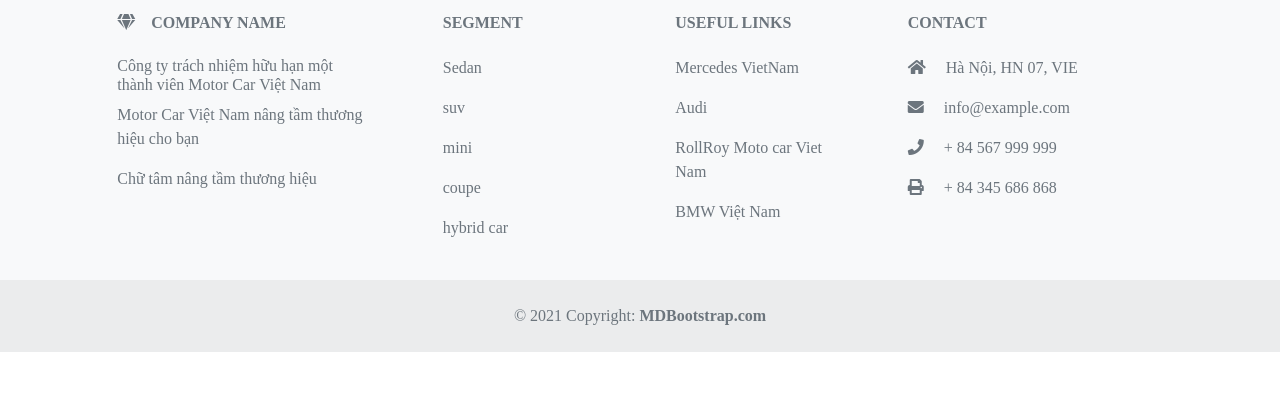
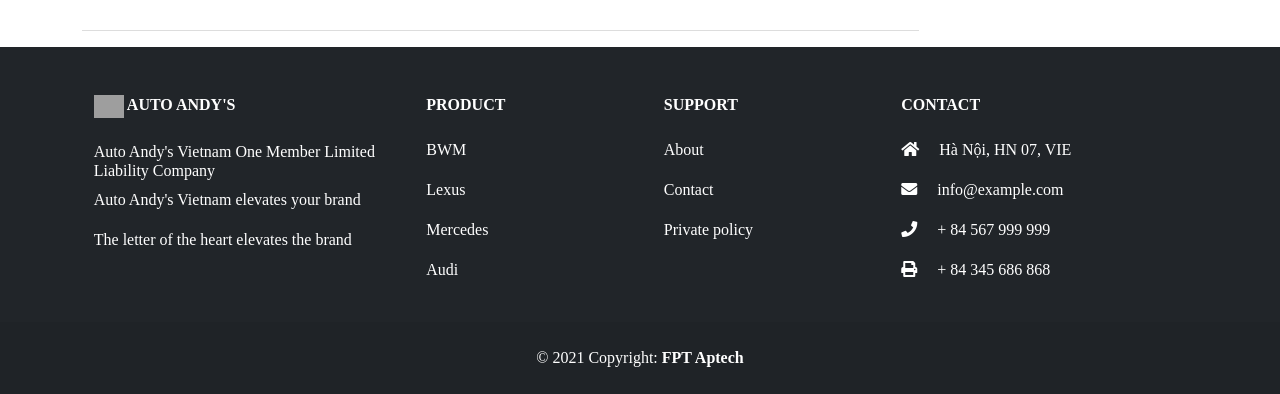
Before and after one commit to phuonghd28/auto-andy, a PHP site: page /views/about.html in a window 1280 px wide. Shown: the part 1170-1564 px from the top of the page. Before the commit the page ends 1522 px from the top, so only its background shows below. Run offline with PHP 8.4, Linux system fonts and the light colour scheme; some libraries are stand-ins or nearby versions; some web fonts are replaced; grey boxes are pictures that could not be loaded.

Commit message:
update project

```diff
--- a/views/about.html
+++ b/views/about.html
@@ -12,6 +12,7 @@
           integrity="sha384-KyZXEAg3QhqLMpG8r+8fhAXLRk2vvoC2f3B09zVXn8CA5QIVfZOJ3BCsw2P0p/We" crossorigin="anonymous">
     <link rel="stylesheet" href="https://pro.fontawesome.com/releases/v5.10.0/css/all.css"
           integrity="sha384-AYmEC3Yw5cVb3ZcuHtOA93w35dYTsvhLPVnYs9eStHfGJvOvKxVfELGroGkvsg+p" crossorigin="anonymous"/>
+    <link rel="stylesheet" href="../public/css/about.css">
     <link rel="stylesheet" href="../public/css/index.css">
     <title>About Us</title>
 </head>
@@ -71,28 +72,16 @@
         <div class="carousel-inner">
             <div class="carousel-item active">
                 <img height="500px"
-                     src="https://cdn.tgdd.vn/Files/2020/06/08/1261696/moi-tai-bo-hinh-nen-asus-rog-2020-moi-nhat_800x450.jpg"
+                     src="https://www.takadada.com/wp-content/uploads/2019/07/2-52.jpg"
                      class="d-block w-100" alt="...">
-                <div class="carousel-caption d-none d-md-block">
-                    <h5>First slide label</h5>
-                    <p>Some representative placeholder content for the first slide.</p>
-                </div>
             </div>
             <div class="carousel-item">
-                <img height="500px" src="https://i.pinimg.com/originals/6f/a9/c3/6fa9c33211ce7c08f2cc4fcef6144b7d.png"
+                <img height="500px" src="https://truongquochoc.com/wp-content/uploads/2020/10/45-hinh-nen-xe-oto-dep-nhat-the-gioi-rat-nhieu-hang-3.jpg"
                      class="d-block w-100" alt="...">
-                <div class="carousel-caption d-none d-md-block">
-                    <h5>Second slide label</h5>
-                    <p>Some representative placeholder content for the second slide.</p>
-                </div>
             </div>
             <div class="carousel-item">
-                <img height="500px" src="https://techrum.vn/chevereto/images/2017/05/21/1tTOV.jpg" class="d-block w-100"
+                <img height="500px" src="https://cdn.tgdd.vn//GameApp/1343936//1-800x450.jpg" class="d-block w-100"
                      alt="...">
-                <div class="carousel-caption d-none d-md-block">
-                    <h5>Third slide label</h5>
-                    <p>Some representative placeholder content for the third slide.</p>
-                </div>
             </div>
         </div>
         <button class="carousel-control-prev" type="button" data-bs-target="#carouselExampleCaptions"
@@ -167,44 +156,8 @@
 </div>
 
 <!--Footer-->
-<div class="row mt-4">
-    <footer class="text-center text-lg-start bg-light text-muted">
-        <!-- Section: Social media -->
-        <section
-                class="d-flex justify-content-center justify-content-lg-between p-4 border-bottom"
-        >
-            <!-- Left -->
-            <div class="me-5 d-none d-lg-block">
-                <span>Get connected with us on social networks:</span>
-            </div>
-            <!-- Left -->
-
-            <!-- Right -->
-            <div>
-                <a href="" class="me-4 text-reset">
-                    <i class="fab fa-facebook-f"></i>
-                </a>
-                <a href="" class="me-4 text-reset">
-                    <i class="fab fa-twitter"></i>
-                </a>
-                <a href="" class="me-4 text-reset">
-                    <i class="fab fa-google"></i>
-                </a>
-                <a href="" class="me-4 text-reset">
-                    <i class="fab fa-instagram"></i>
-                </a>
-                <a href="" class="me-4 text-reset">
-                    <i class="fab fa-linkedin"></i>
-                </a>
-                <a href="" class="me-4 text-reset">
-                    <i class="fab fa-github"></i>
-                </a>
-            </div>
-            <!-- Right -->
-        </section>
-        <!-- Section: Social media -->
-
-        <!-- Section: Links  -->
+<div class="row">
+    <footer class="text-center text-lg-start bg-light text-muted" style="background: #212529!important;color: #fff!important;">
         <section class="">
             <div class="container text-center text-md-start mt-5">
                 <!-- Grid row -->
@@ -213,13 +166,14 @@
                     <div class="col-md-3 col-lg-4 col-xl-3 mx-auto mb-4">
                         <!-- Content -->
                         <h6 class="text-uppercase fw-bold mb-4">
-                            <i class="fas fa-gem me-3"></i>Company name
+                            <img src="https://cdn.freelogovectors.net/wp-content/uploads/2018/12/react_logo.png" alt="" width="30px">
+                            Auto Andy's
                         </h6>
-                        <h6> Công ty trách nhiệm hữu hạn một thành viên Motor Car Việt Nam</h6>
+                        <h6> Auto Andy's Vietnam One Member Limited Liability Company</h6>
                         <p>
-                            Motor Car Việt Nam nâng tầm thương hiệu cho bạn
+                            Auto Andy's Vietnam elevates your brand
                         </p>
-                        <p>Chữ tâm nâng tầm thương hiệu
+                        <p>The letter of the heart elevates the brand
                         </p>
                     </div>
                     <!-- Grid column -->
@@ -228,22 +182,19 @@
                     <div class="col-md-2 col-lg-2 col-xl-2 mx-auto mb-4">
                         <!-- Links -->
                         <h6 class="text-uppercase fw-bold mb-4">
-                            Segment
+                            Product
                         </h6>
                         <p>
-                            <a href="#!" class="text-reset">Sedan</a>
+                            <a href="#!" class="text-reset">BWM</a>
                         </p>
                         <p>
-                            <a href="#!" class="text-reset">suv</a>
+                            <a href="#!" class="text-reset">Lexus</a>
                         </p>
                         <p>
-                            <a href="#!" class="text-reset">mini</a>
+                            <a href="#!" class="text-reset">Mercedes</a>
                         </p>
                         <p>
-                            <a href="#!" class="text-reset">coupe</a>
-                        </p>
-                        <p>
-                            <a href="#!" class="text-reset">hybrid car</a>
+                            <a href="#!" class="text-reset">Audi</a>
                         </p>
                     </div>
                     <!-- Grid column -->
@@ -252,22 +203,20 @@
                     <div class="col-md-3 col-lg-2 col-xl-2 mx-auto mb-4">
                         <!-- Links -->
                         <h6 class="text-uppercase fw-bold mb-4">
-                            Useful links
+                            Support
                         </h6>
                         <p>
-                            <a href="#!" class="text-reset">Mercedes VietNam</a>
+                            <a href="#!" class="text-reset">About</a>
 
                         </p>
                         <p>
-                            <a href="#!" class="text-reset">Audi</a>
+                            <a href="#!" class="text-reset">Contact</a>
 
                         </p>
                         <p>
-                            <a href="#!" class="text-reset">RollRoy Moto car Viet Nam</a>
+                            <a href="#!" class="text-reset">Private policy</a>
                         </p>
-                        <p>
-                            <a href="#!" class="text-reset">BMW Việt Nam</a>
-                        </p>
+
 
                     </div>
                     <!-- Grid column -->
@@ -296,7 +245,7 @@
         <!-- Copyright -->
         <div class="text-center p-4" style="background-color: rgba(0, 0, 0, 0.05);">
             © 2021 Copyright:
-            <a class="text-reset fw-bold" href="https://mdbootstrap.com/">MDBootstrap.com</a>
+            <a class="text-reset fw-bold" href="https://mdbootstrap.com/">FPT Aptech</a>
         </div>
         <!-- Copyright -->
     </footer>
--- a/views/index.html
+++ b/views/index.html
@@ -138,7 +138,6 @@
             </div>
         </div>
         <div class="row mb-4">
-
             <div class="col-3">
                 <div class="col-md-12 img-background" style="background-image: url('https://mktnew.com/wp-content/uploads/2020/07/Mercedes-Benz-logo-cover-1280x720-1.jpg');">
                     <div style="position: absolute;left: 20px;bottom: 15px;z-index: 6">
```
Also changed, not shown: public/css/about.css (added, +72 -0 lines), public/css/index.css (+4 -72 lines). Lines whose indentation alone changed are shown as unchanged.
